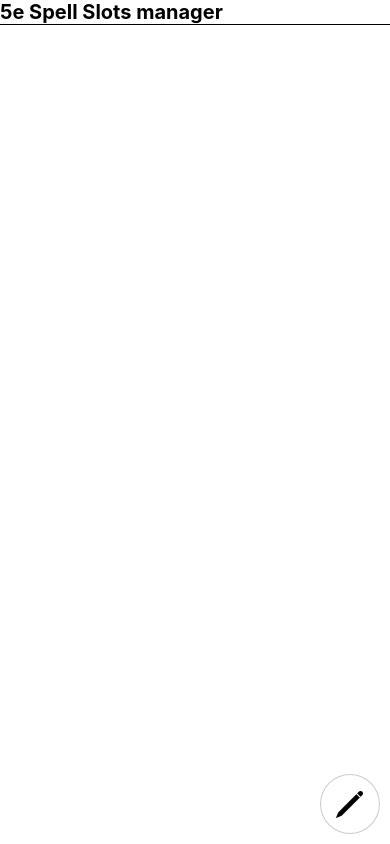
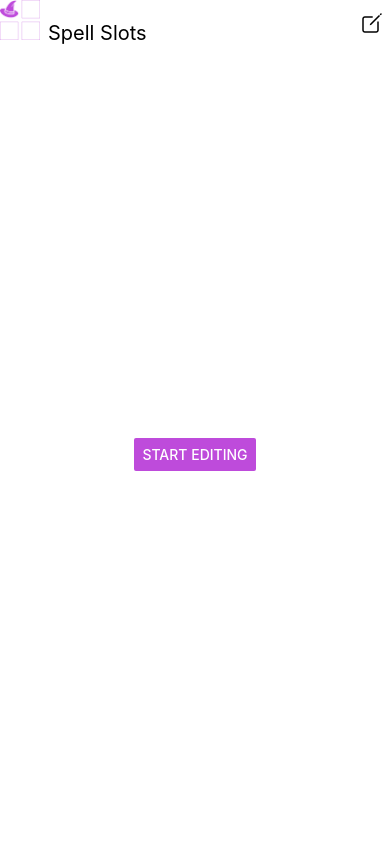
Before and after one commit to Miloshinjo/spell-slots-rn, a React Native app: screen / in a window 390 px wide. Built offline with nearby package versions, Linux system fonts and the light colour scheme.

Commit message:
Add Logo

```diff
--- a/components/spell-slots/SpellSlots.tsx
+++ b/components/spell-slots/SpellSlots.tsx
@@ -5,6 +5,8 @@ import {
   StyleSheet,
   ScrollView,
   TouchableOpacity,
+  Text,
+  Image,
 } from 'react-native';
 import Ionicons from '@expo/vector-icons/Ionicons';
 
@@ -25,13 +27,61 @@ export default function SpellSlots() {
 
   return (
     <View style={styles.container}>
+      <View style={styles.header}>
+        <View style={styles.logoContainer}>
+          <Image
+            source={require('../../assets/images/logo.png')}
+            style={{ height: 40, width: 40 }}
+          />
+          <Text style={styles.heading}>Spell Slots</Text>
+        </View>
+
+        <TouchableOpacity
+          style={[
+            styles.editButton,
+            isEditMode
+              ? {
+                  borderColor: '#BE4BDB',
+                }
+              : {
+                  borderColor: 'transparent',
+                },
+          ]}
+          onPress={() => setEditMode((prevState) => !prevState)}
+        >
+          <Ionicons
+            name="create-outline"
+            size={24}
+            color={isEditMode ? '#BE4BDB' : 'black'}
+          />
+        </TouchableOpacity>
+      </View>
       {isEditMode && (
         <View style={styles.addLevelButtons}>
-          <Button title="Remove Level" onPress={removeLevel} />
-          <Button title="Add Level" onPress={addLevel} />
+          <Button color="#BE4BDB" title="Remove Level" onPress={removeLevel} />
+          <Button color="#BE4BDB" title="Add Level" onPress={addLevel} />
         </View>
       )}
 
+      {spellSlotsLevels.length === 0 ? (
+        !isEditMode && (
+          <View
+            style={{
+              alignItems: 'center',
+              justifyContent: 'center',
+              flex: 1,
+            }}
+          >
+            <Button
+              color="#BE4BDB"
+              title="Start Editing"
+              onPress={() => {
+                setEditMode(true);
+              }}
+            />
+          </View>
+        )
+      ) : (
         <ScrollView>
           {spellSlotsLevels.map((slots, levelIndex) => {
             return (
@@ -47,36 +97,35 @@ export default function SpellSlots() {
             );
           })}
         </ScrollView>
-      <TouchableOpacity
-        style={{
-          borderWidth: 1,
-          borderColor: 'rgba(0,0,0,0.2)',
-          alignItems: 'center',
-          justifyContent: 'center',
-          width: 60,
-          position: 'absolute',
-          bottom: 10,
-          right: 10,
-          height: 60,
-          backgroundColor: '#fff',
-          borderRadius: 100,
-        }}
-        onPress={() => setEditMode((p) => !p)}
-      >
-        <Ionicons name="md-pencil" size={32} color="black" />
-      </TouchableOpacity>
+      )}
     </View>
   );
 }
 
 const styles = StyleSheet.create({
   container: {
-    paddingTop: 12,
     flex: 1,
+  },
+  header: {
+    flexDirection: 'row',
+    justifyContent: 'space-between',
+    marginBottom: 20,
+  },
+  logoContainer: {
+    flexDirection: 'row',
+    alignItems: 'baseline',
+  },
+  heading: {
+    fontSize: 20,
+    marginLeft: 8,
   },
   addLevelButtons: {
     flexDirection: 'row',
     justifyContent: 'space-between',
     paddingBottom: 12,
   },
+  editButton: {
+    alignSelf: 'center',
+    padding: 6,
+  },
 });
--- a/screens/Home.tsx
+++ b/screens/Home.tsx
@@ -6,8 +6,6 @@ import { commonStyles } from '../styles/common';
 export default function Home() {
   return (
     <SafeAreaView style={[commonStyles.androidSafeArea, styles.container]}>
-      <Text style={styles.heading}>5e Spell Slots manager</Text>
-
       <SpellSlots />
     </SafeAreaView>
   );
@@ -19,9 +17,4 @@ const styles = StyleSheet.create({
     paddingHorizontal: 20,
     paddingVertical: 30,
   },
-  heading: {
-    fontSize: 20,
-    fontWeight: '700',
-    borderBottomWidth: 1,
-  },
 });
```
Also changed, not shown: assets/images/logo.png (added). Lines whose indentation alone changed are shown as unchanged.
